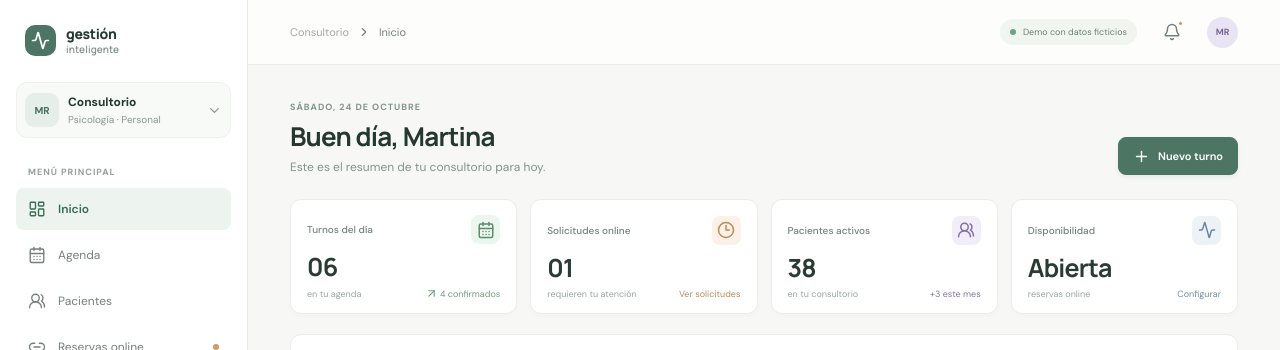
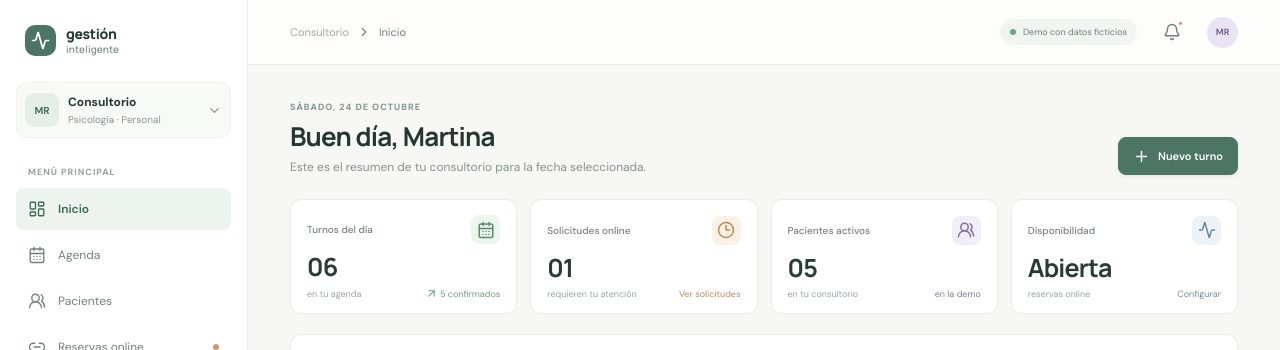
Before and after one commit to NicolasAriel32/Gestion-inteligente-consultorio, a React (Vite) app: page / in a window 1280 px wide. Shown: the top 350 px of the page. Built offline with nearby package versions, Linux system fonts and the light colour scheme.

Commit message:
fix: keep dashboard counts consistent with demo data

```diff
--- a/src/App.tsx
+++ b/src/App.tsx
@@ -172,7 +172,7 @@ function App() {
           </div>
         </header>
 
-        {section === "inicio" && <Dashboard appointments={todaysAppointments} selectedDate={selectedDate} setDate={setSelectedDate} openAppointment={() => setModal("appointment")} goTo={goTo} />}
+        {section === "inicio" && <Dashboard appointments={todaysAppointments} selectedDate={selectedDate} setDate={setSelectedDate} openAppointment={() => setModal("appointment")} goTo={goTo} patientCount={patients.length} bookingEnabled={bookingEnabled} />}
         {section === "agenda" && <Agenda appointments={todaysAppointments} selectedDate={selectedDate} setDate={setSelectedDate} openAppointment={() => setModal("appointment")} />}
         {section === "pacientes" && <Patients patients={patients} query={query} setQuery={setQuery} onAdd={() => setModal("appointment")} />}
         {section === "reservas" && <Bookings enabled={bookingEnabled} setEnabled={setBookingEnabled} onCopy={copyBookingLink} copied={copied} openBooking={() => setModal("booking")} appointments={appointments.filter((a) => a.source === "Online")} />}
@@ -200,16 +200,16 @@ function DateSwitch({ value, setDate }: { value: string; setDate: (date: string)
   return <div className="date-switch"><button aria-label="Día anterior" onClick={() => move(-1)}><ChevronLeft size={17} /></button><span>{dateLabel(value)}</span><button aria-label="Día siguiente" onClick={() => move(1)}><ChevronRight size={17} /></button><button className="today-button" onClick={() => setDate(todayKey)}>Hoy</button></div>;
 }
 
-function Dashboard({ appointments, selectedDate, setDate, openAppointment, goTo }: { appointments: Appointment[]; selectedDate: string; setDate: (date: string) => void; openAppointment: () => void; goTo: (section: Section) => void }) {
+function Dashboard({ appointments, selectedDate, setDate, openAppointment, goTo, patientCount, bookingEnabled }: { appointments: Appointment[]; selectedDate: string; setDate: (date: string) => void; openAppointment: () => void; goTo: (section: Section) => void; patientCount: number; bookingEnabled: boolean }) {
   const pending = appointments.filter((item) => item.status === "Pendiente").length;
   return (
     <div className="content">
-      <PageHeading eyebrow={prettyDate(selectedDate, { weekday: "long", day: "numeric", month: "long" }).toUpperCase()} title="Buen día, Martina" subtitle="Este es el resumen de tu consultorio para hoy." action={<button className="button-primary" onClick={openAppointment}><Plus size={17} /> Nuevo turno</button>} />
+      <PageHeading eyebrow={prettyDate(selectedDate, { weekday: "long", day: "numeric", month: "long" }).toUpperCase()} title="Buen día, Martina" subtitle="Este es el resumen de tu consultorio para la fecha seleccionada." action={<button className="button-primary" onClick={openAppointment}><Plus size={17} /> Nuevo turno</button>} />
       <div className="stats-grid">
-        <StatCard label="Turnos del día" value={String(appointments.length).padStart(2, "0")} note="en tu agenda" icon={<CalendarDays size={18} />} color="green" trend="4 confirmados" />
+        <StatCard label="Turnos del día" value={String(appointments.length).padStart(2, "0")} note="en tu agenda" icon={<CalendarDays size={18} />} color="green" trend={`${appointments.filter((item) => item.status === "Confirmado").length} confirmados`} />
         <StatCard label="Solicitudes online" value={String(pending).padStart(2, "0")} note="requieren tu atención" icon={<Clock3 size={18} />} color="orange" trend="Ver solicitudes" onClick={() => goTo("reservas")} />
-        <StatCard label="Pacientes activos" value="38" note="en tu consultorio" icon={<UsersRound size={18} />} color="purple" trend="+3 este mes" />
-        <StatCard label="Disponibilidad" value="Abierta" note="reservas online" icon={<Activity size={18} />} color="blue" trend="Configurar" onClick={() => goTo("reservas")} />
+        <StatCard label="Pacientes activos" value={String(patientCount).padStart(2, "0")} note="en tu consultorio" icon={<UsersRound size={18} />} color="purple" trend="en la demo" />
+        <StatCard label="Disponibilidad" value={bookingEnabled ? "Abierta" : "Pausada"} note="reservas online" icon={<Activity size={18} />} color="blue" trend="Configurar" onClick={() => goTo("reservas")} />
       </div>
       <section className="panel agenda-panel">
         <div className="panel-heading">
```
